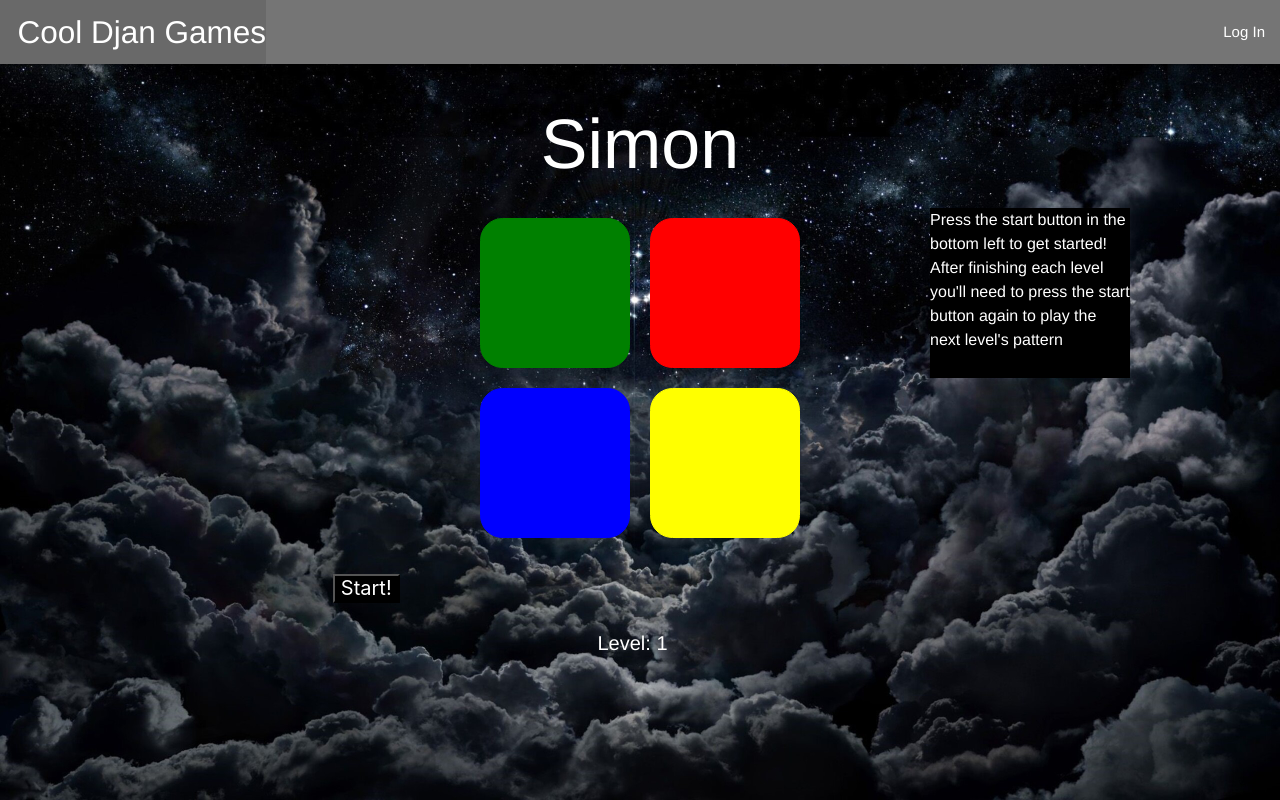
After one commit to the-magic-methods/djan-games, a Django app: page /games/simon-game/ in a window 1280 px wide. The commit adds this page. Run offline with Django 4.2, Linux system fonts and the light colour scheme.

Commit message:
added simon game

```diff
--- a/djangames/settings.py
+++ b/djangames/settings.py
@@ -31,7 +31,6 @@ ALLOWED_HOSTS = []
 # Application definition
 
 INSTALLED_APPS = [
-    "django_tables2",
     "main_app",
     "django.contrib.admin",
     "django.contrib.auth",
--- /dev/null
+++ b/main_app/static/css/Simon.css
@@ -0,0 +1,185 @@
+* {
+    font-family: Helvetica;
+    font-size: 0px;
+}
+
+body {
+    background-image: url("Images/Background.jpeg");
+    background-size: cover;
+}
+
+h1 {
+    font-size: 70px;
+    font-weight: normal;
+    text-align: center;
+    color: white;
+}
+
+.explan-text {
+    background: black;
+    font-size: 16px;
+    width: 200px;
+    margin-left: 60%;
+    float: right;
+    color: white;
+}
+
+.null {
+    width: 200px;
+    position: right;
+    float: right;
+    color: white;
+}
+
+.game-board {
+    position: relative;
+    display: grid;
+    justify-content: center;
+    grid-template-areas:
+    "nul gsp rsp txt"
+    "nul bsp ysp txt" ;
+}
+
+.green-space {
+    height: 150px;
+    width: 150px;
+    border: 1px solid green;
+    background-color: green;
+    grid-area: gsp;
+    margin: 10px;
+    cursor: pointer;
+    border-radius: 15%;
+}
+
+.red-space {
+    height: 150px;
+    width: 150px;
+    border: 1px solid red;
+    background-color: red;
+    grid-area: rsp;
+    margin: 10px;
+    cursor: pointer;
+    border-radius: 15%;
+}
+
+.blue-space {
+    height: 150px;
+    width: 150px;
+    border: 1px solid blue;
+    background-color: blue;
+    grid-area: bsp;
+    margin: 10px;
+    cursor: pointer;
+    border-radius: 15%;
+}
+
+.yellow-space {
+    height: 150px;
+    width: 150px;
+    border: 1px solid yellow;
+    background-color: yellow;
+    grid-area: ysp;
+    margin: 10px;
+    cursor: pointer;
+    border-radius: 15%;
+}
+
+.start {
+    margin: 2% 0px 2% 26%;
+    font-size: 20px;
+    background-color: black;
+    color: white;
+    cursor: pointer;
+}
+
+.level-counter {
+    color: white;
+    text-align: center;
+    margin-right: 1rem;
+    font-size: 20px;
+}
+
+.green-space-pressed {
+    height: 140px;
+    width: 140px;
+    border: 1px solid rgb(0, 178, 0);
+    background-color: rgb(0, 178, 0);
+    box-shadow: 0 5px 15px rgba(0, 178, 0, 1);
+    grid-area: gsp;
+    margin: 10px;
+    cursor: pointer;
+    border-radius: 15%;
+}
+
+.red-space-pressed {
+    height: 140px;
+    width: 140px;
+    border: 1px solid rgb(255, 50, 50);
+    background-color: rgb(255, 50, 50);
+    box-shadow: 0 5px 15px rgba(255, 50, 50, 1);
+    grid-area: rsp;
+    margin: 10px;
+    cursor: pointer;
+    border-radius: 15%;
+}
+
+.blue-space-pressed {
+    height: 140px;
+    width: 140px;
+    border: 1px solid rgb(50, 50, 255);
+    background-color: rgb(50, 50, 255);
+    box-shadow: 0 5px 15px rgba(50, 50, 255, 1);
+    grid-area: bsp;
+    margin: 10px;
+    cursor: pointer;
+    border-radius: 15%;
+}
+
+.yellow-space-pressed {
+    height: 140px;
+    width: 140px;
+    border: 1px solid rgb(255, 255, 50);
+    background-color: rgb(255, 255, 50);
+    box-shadow: 0 5px 15px rgba(255, 255, 50, 1);
+    grid-area: ysp;
+    margin: 10px;
+    cursor: pointer;
+    border-radius: 15%;
+}
+
+.loss {
+    font-size: 50px;
+    color: white;
+    text-align: center;
+    line-height: 150px;
+    background-image: url("Images/amoguscoffin.jpeg");
+    background-size: cover;
+    background-position: center;
+    width: 500px;
+    height: 150px;
+    z-index: 1;
+    margin: 0 auto;
+    position: absolute;
+    top: 50%;
+    left: 50%;
+    transform: translate(-50%, -50%);
+    /* display: none; */
+}
+
+.win {
+    font-size: 50px;
+    color: white;
+    text-align: center;
+    line-height: 150px;
+    background-image: url("Images/confetti.jpeg");
+    background-size: cover;
+    width: 500px;
+    height: 150px;
+    z-index: 1;
+    margin: auto;
+    position: absolute;
+    top: 50%;
+    left: 50%;
+    transform: translate(-50%, -50%);
+    /* display: none; */
+}
--- /dev/null
+++ b/main_app/static/css/Simon.js
@@ -0,0 +1,383 @@
+//defined elements
+const green = document.querySelector('#grn')
+const red = document.querySelector('#red')
+const blue = document.querySelector('#blu')
+const yellow = document.querySelector('#ylw')
+const start = document.querySelector('#start')
+const win = document.querySelector('#win')
+const loss = document.querySelector('#loss')
+const levelCounter = document.querySelector('#LC')
+const choices = ['#grn', '#red', '#blu', '#ylw']
+let pattern = []
+let playerPress = []
+let answer = []
+let startResult
+let n = -1
+let level = 1
+green.disabled = true
+red.disabled = true
+blue.disabled = true
+yellow.disabled = true
+
+//functions
+const onGreenClicked = function (event) {
+    let timeout
+    function resolveAfter1Second() {
+        return new Promise(function (resolve) {
+            timeout = setTimeout(function() {
+                resolve(green.classList.remove('green-space-pressed'))
+                green.disabled = false
+                red.disabled = false
+                blue.disabled = false
+                yellow.disabled = false
+            }, 1000)
+        })
+    }
+
+      async function asyncCall() {
+        green.classList.add('green-space-pressed')
+        const result = await resolveAfter1Second()
+    }
+    asyncCall()
+
+    playerPress.push(greenGlow)
+    n++
+
+
+    function checkAnswer() {
+        let result
+        if (playerPress[n] == pattern[n] && playerPress.length < pattern.length) {
+            clearTimeout(timeout)
+            setTimeout(function() {
+                green.classList.remove('green-space-pressed')
+            }, 1000)
+        } else if (playerPress[n] == pattern[n] && playerPress.length == pattern.length) {
+            green.disabled = true
+            red.disabled = true
+            blue.disabled = true
+            yellow.disabled = true
+            clearTimeout(timeout)
+            setTimeout(function() {
+                green.classList.remove('green-space-pressed')
+            }, 1000)
+            start.disabled = false
+            playerPress.length = 0
+            n = -1
+            level++
+            levelCounter.innerText = 'Level: '
+            levelCounter.insertAdjacentText('beforeend', level)
+
+        } else {
+            green.disabled = true
+            red.disabled = true
+            blue.disabled = true
+            yellow.disabled = true
+            clearTimeout(timeout)
+            setTimeout(function() {
+                green.classList.remove('green-space-pressed')
+            }, 1000)
+            loss.classList.add('loss')
+
+        }
+        return result
+    }
+    checkAnswer()
+}
+
+const greenGlow = function (event) {
+    function resolveAfter1Second() {
+        return new Promise(function (resolve) {
+          setTimeout(function() {
+            resolve(green.classList.remove('green-space-pressed'))
+            green.disabled = false
+            red.disabled = false
+            blue.disabled = false
+            yellow.disabled = false
+          }, 1000)
+        })
+    }
+
+      async function asyncCall() {
+        green.classList.add('green-space-pressed')
+        const result = await resolveAfter1Second()
+    }
+    asyncCall()
+}
+
+const onRedClicked = function (event) {
+    let timeout
+    function resolveAfter1Second() {
+        return new Promise(function (resolve) {
+            timeout = setTimeout(function() {
+                resolve(red.classList.remove('red-space-pressed'))
+                green.disabled = false
+                red.disabled = false
+                blue.disabled = false
+                yellow.disabled = false
+            }, 1000)
+        })
+    }
+
+    async function asyncCall() {
+        red.classList.add('red-space-pressed')
+        const result = await resolveAfter1Second()
+    }
+    asyncCall()
+
+    playerPress.push(redGlow)
+    n++
+
+    function checkAnswer() {
+        let result
+        if (playerPress[n] == pattern[n] && playerPress.length < pattern.length) {
+            clearTimeout(timeout)
+            setTimeout(function() {
+                red.classList.remove('red-space-pressed')
+            }, 1000)
+        } else if (playerPress[n] == pattern[n] && playerPress.length == pattern.length) {
+            green.disabled = true
+            red.disabled = true
+            blue.disabled = true
+            yellow.disabled = true
+            clearTimeout(timeout)
+            setTimeout(function() {
+                red.classList.remove('red-space-pressed')
+            }, 1000)
+            start.disabled = false
+            playerPress.length = 0
+            n = -1
+            level++
+            levelCounter.innerText = 'Level: '
+            levelCounter.insertAdjacentText('beforeend', level)
+
+        } else {
+            green.disabled = true
+            red.disabled = true
+            blue.disabled = true
+            yellow.disabled = true
+            clearTimeout(timeout)
+            setTimeout(function() {
+                red.classList.remove('red-space-pressed')
+            }, 1000)
+            loss.classList.add('loss')
+        }
+        return result
+    }
+    checkAnswer()
+}
+
+const redGlow = function (event) {
+    function resolveAfter1Second() {
+        return new Promise(function (resolve) {
+            setTimeout(function() {
+                resolve(red.classList.remove('red-space-pressed'))
+                green.disabled = false
+                red.disabled = false
+                blue.disabled = false
+                yellow.disabled = false
+            }, 1000)
+        })
+    }
+
+    async function asyncCall() {
+        red.classList.add('red-space-pressed')
+        const result = await resolveAfter1Second()
+    }
+    asyncCall()
+}
+
+const onBlueClicked = function (event) {
+    let timeout
+    function resolveAfter1Second() {
+        return new Promise(function (resolve) {
+            timeout = setTimeout(function() {
+                resolve(blue.classList.remove('blue-space-pressed'))
+                green.disabled = false
+                red.disabled = false
+                blue.disabled = false
+                yellow.disabled = false
+            }, 1000)
+        })
+    }
+
+    async function asyncCall() {
+        blue.classList.add('blue-space-pressed')
+        const result = await resolveAfter1Second()
+    }
+    asyncCall()
+
+    playerPress.push(blueGlow)
+    n++
+
+    function checkAnswer() {
+        let result
+        if (playerPress[n] == pattern[n] && playerPress.length < pattern.length) {
+            clearTimeout(timeout)
+            setTimeout(function() {
+                blue.classList.remove('blue-space-pressed')
+            }, 1000)
+        } else if (playerPress[n] == pattern[n] && playerPress.length == pattern.length) {
+            green.disabled = true
+            red.disabled = true
+            blue.disabled = true
+            yellow.disabled = true
+            clearTimeout(timeout)
+            setTimeout(function() {
+                blue.classList.remove('blue-space-pressed')
+            }, 1000)
+            start.disabled = false
+            playerPress.length = 0
+            n = -1
+            level++
+            levelCounter.innerText = 'Level: '
+            levelCounter.insertAdjacentText('beforeend', level)
+
+        } else {
+            green.disabled = true
+            red.disabled = true
+            blue.disabled = true
+            yellow.disabled = true
+            clearTimeout(timeout)
+            setTimeout(function() {
+                blue.classList.remove('blue-space-pressed')
+            }, 1000)
+            loss.classList.add('loss')
+        }
+        return result
+    }
+    checkAnswer()
+}
+
+const blueGlow = function (event) {
+    function resolveAfter1Second() {
+        return new Promise(function (resolve) {
+            setTimeout(function() {
+                resolve(blue.classList.remove('blue-space-pressed'))
+                green.disabled = false
+                red.disabled = false
+                blue.disabled = false
+                yellow.disabled = false
+            }, 1000)
+        })
+    }
+
+    async function asyncCall() {
+        blue.classList.add('blue-space-pressed')
+        const result = await resolveAfter1Second()
+    }
+    asyncCall()
+}
+
+const onYellowClicked = function (event) {
+    let timeout
+    function resolveAfter1Second() {
+        return new Promise(function (resolve) {
+            timeout = setTimeout(function() {
+                resolve(yellow.classList.remove('yellow-space-pressed'))
+                green.disabled = false
+                red.disabled = false
+                blue.disabled = false
+                yellow.disabled = false
+            }, 1000)
+        })
+    }
+
+    async function asyncCall() {
+        yellow.classList.add('yellow-space-pressed')
+        const result = await resolveAfter1Second()
+    }
+    asyncCall()
+
+    playerPress.push(yellowGlow)
+    n++
+
+    function checkAnswer() {
+        let result
+        if (playerPress[n] == pattern[n] && playerPress.length < pattern.length) {
+            clearTimeout(timeout)
+            setTimeout(function() {
+                yellow.classList.remove('yellow-space-pressed')
+            }, 1000)
+        } else if (playerPress[n] == pattern[n] && playerPress.length == pattern.length) {
+            yellow.disabled = true
+            red.disabled = true
+            blue.disabled = true
+            yellow.disabled = true
+            clearTimeout(timeout)
+            setTimeout(function() {
+                yellow.classList.remove('yellow-space-pressed')
+            }, 1000)
+            start.disabled = false
+            playerPress.length = 0
+            n = -1
+            level++
+            levelCounter.innerText = 'Level: '
+            levelCounter.insertAdjacentText('beforeend', level)
+
+        } else {
+            yellow.disabled = true
+            red.disabled = true
+            blue.disabled = true
+            yellow.disabled = true
+            clearTimeout(timeout)
+            setTimeout(function() {
+                yellow.classList.remove('yellow-space-pressed')
+            }, 1000)
+            loss.classList.add('loss')
+        }
+        return result
+    }
+    checkAnswer()
+}
+
+const yellowGlow = function (event) {
+    function resolveAfter1Second() {
+        return new Promise(function (resolve) {
+            setTimeout(function() {
+                resolve(yellow.classList.remove('yellow-space-pressed'))
+                green.disabled = false
+                red.disabled = false
+                blue.disabled = false
+                yellow.disabled = false
+            }, 1000)
+        })
+    }
+
+    async function asyncCall() {
+        yellow.classList.add('yellow-space-pressed')
+        const result = await resolveAfter1Second()
+    }
+    asyncCall()
+}
+
+//start button
+const onStartClicked = function (event) {
+    const pressFunctions = [greenGlow, redGlow, blueGlow, yellowGlow]
+    let randomIndex = Math.floor(Math.random() * choices.length)
+    let startResult = choices[randomIndex]
+    pressResult = pressFunctions[randomIndex]
+    pattern.push(pressResult)
+    answer.push(startResult)
+    function runStart() {
+        for (let i = 0; i < pattern.length; i++) {
+        setTimeout(function() {
+        pressResult = pattern[i]
+        pressResult()
+            }, 1200*i)
+        }
+    }
+    runStart()
+    start.disabled = true
+}
+
+//add event listener
+document.addEventListener('DOMContentLoaded', function() {
+    green.addEventListener('click', onGreenClicked)
+    red.addEventListener('click', onRedClicked)
+    blue.addEventListener('click', onBlueClicked)
+    yellow.addEventListener('click', onYellowClicked)
+    start.addEventListener('click', onStartClicked)
+})
+
+//level presenter
+levelCounter.insertAdjacentText('beforeend', level)
--- /dev/null
+++ b/main_app/templates/games/Simon_Game.html
@@ -0,0 +1,51 @@
+{% load static %}
+<!DOCTYPE html>
+<html lang="en">
+<head>
+  <meta charset="UTF-8">
+  <meta name="viewport" content="width=device-width, initial-scale=1.0">
+  <meta http-equiv="X-UA-Compatible" content="ie=edge">
+  <title>Simon Game</title>
+  <link rel="stylesheet" href="https://cdnjs.cloudflare.com/ajax/libs/materialize/1.0.0/css/materialize.min.css">
+  <link rel="stylesheet" href="{% static 'css/Simon.css' %}" />
+  <script src="https://cdnjs.cloudflare.com/ajax/libs/materialize/1.0.0/js/materialize.min.js"></script>
+</head>
+<body>
+  <header class="navbar-fixed">
+    <nav class="#757575 grey darken-1">
+      <div class="nav-wrapper">
+        <ul>
+          <li><a href="/" class="left brand-logo">&nbsp;&nbsp;Cool Djan Games</a></li>
+        </ul>
+        <ul class="right black-text">
+  {% if user.is_authenticated %}
+            <li><a href="{% url 'leaderboard' %}">Leaderboard</a></li>
+            <li><a href="{% url 'games_create' %}">Add a Game</a></li>
+            <li><a href="{% url 'index' %}">View All My Games</a></li>
+            <li><a href="{% url 'profile' %}">Profile</a></li>
+            <li><a href="{% url 'logout' %}">Log Out</a></li>
+            {% else %}
+            <li><a href="{% url 'login' %}">Log In</a></li>
+  {% endif %}
+        </ul>
+      </div>
+    </nav>
+  </header>
+    <h1>Simon</h1>
+    <div>
+        <section class="game-board">
+            <button class="green-space" id="grn"></button>
+            <button class="red-space" id="red"></button>
+            <button class="blue-space" id="blu"></button>
+            <button class="yellow-space" id="ylw"></button>
+            <div class="null">null</div>
+            <div class="explan-text" id="txt">Press the start button in the bottom left to get started! After finishing each level you'll need to press the start button again to play the next level's pattern</div>
+        </section>
+    </div>
+    <button class="start" id="start">Start!</button>
+    <div class="level-counter" id="LC">Level: </div>
+    <div class="" id="win">Nice Job!</div>
+    <div class="" id="loss">ඞ You lose ඞ</div>
+</body>
+<script src="{% static 'css/Simon.js' %}"></script>
+</html>
--- a/main_app/templates/games/index.html
+++ b/main_app/templates/games/index.html
@@ -10,7 +10,6 @@
             <span class="card-title">{{ game.gamename }}</span>
             <p>Platform: {{ game.platform }}</p>
             <p>Description: {{ game.description }}</p>
-            {% comment %} currently showing all scores, figure out how to show most recent score or highest score only {% endcomment %}
             <p>Score: {{game.score_set.first}}</p>
     </div>
     </a>
--- a/main_app/templates/games/leaderboards.html
+++ b/main_app/templates/games/leaderboards.html
@@ -1,5 +1,4 @@
 {% extends 'base.html' %}
-{% comment %} {% load index %} {% endcomment %}
 {% block content %}
 
 <h1>User's Highscores</h1>
--- a/main_app/urls.py
+++ b/main_app/urls.py
@@ -15,5 +15,5 @@ urlpatterns = [
     path('profile/', views.profile_page, name='profile'),
     path('profile/edit/', views.profile_update_page, name='profile_edit'),
     path('profile/edit/info/', views.profile_update_info, name='update_info'),
-    # path('profiel/edit/confirm', views.set_up_profile, name='profile_setup'),
+    path('games/simon-game/', views.Simon_Game, name='Simon-Game'),
 ]
--- a/main_app/views.py
+++ b/main_app/views.py
@@ -79,3 +79,6 @@ class ScoreUpdate(UpdateView):
 class ScoreDelete(DeleteView):
   model = Score
   sucess_url = '/games/'
+
+def Simon_Game(request):
+  return render(request, 'games/Simon_Game.html')
```
Also changed, not shown: main_app/static/css/Images/Background.jpeg (added), main_app/static/css/Images/amoguscoffin.jpeg (added), main_app/static/css/Images/confetti.jpeg (added), main_app/static/css/Images/game base.png (added), main_app/static/css/Images/in action.png (added), 3 other files.
